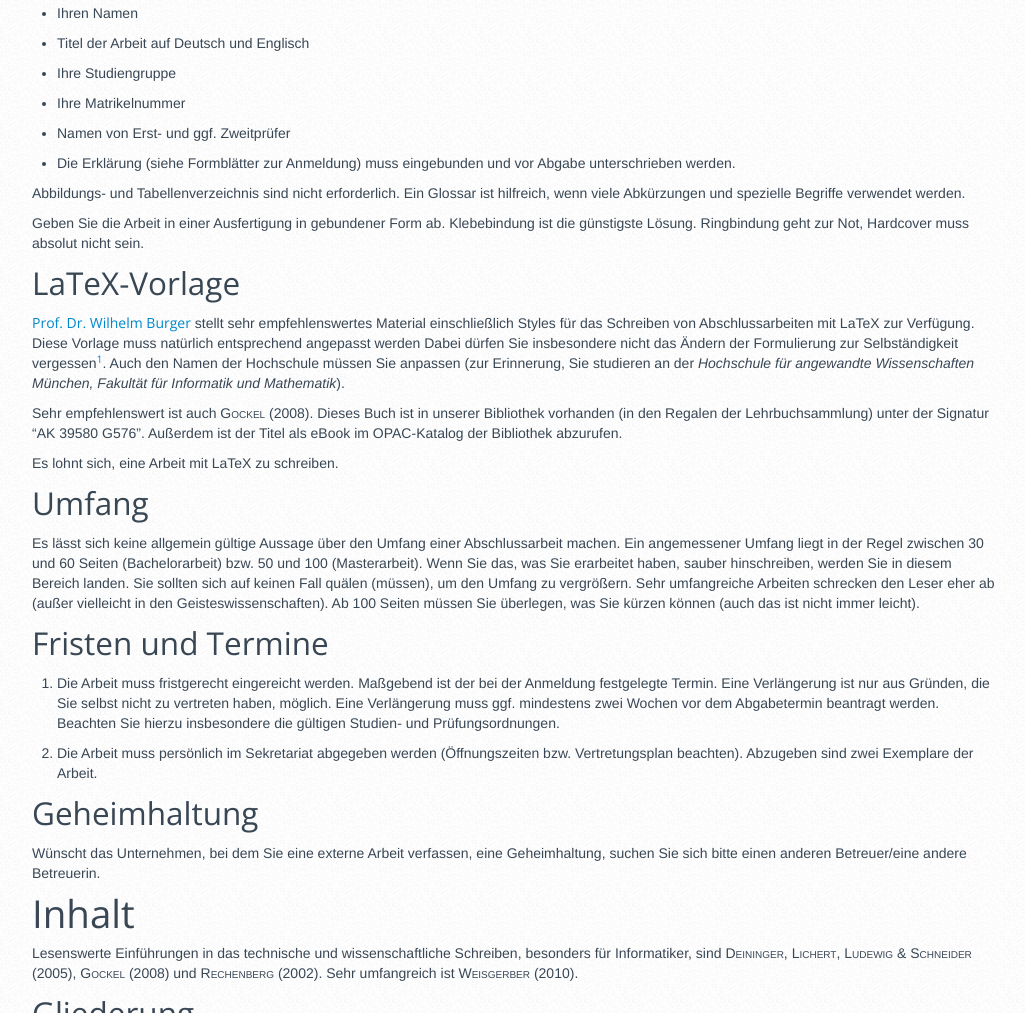
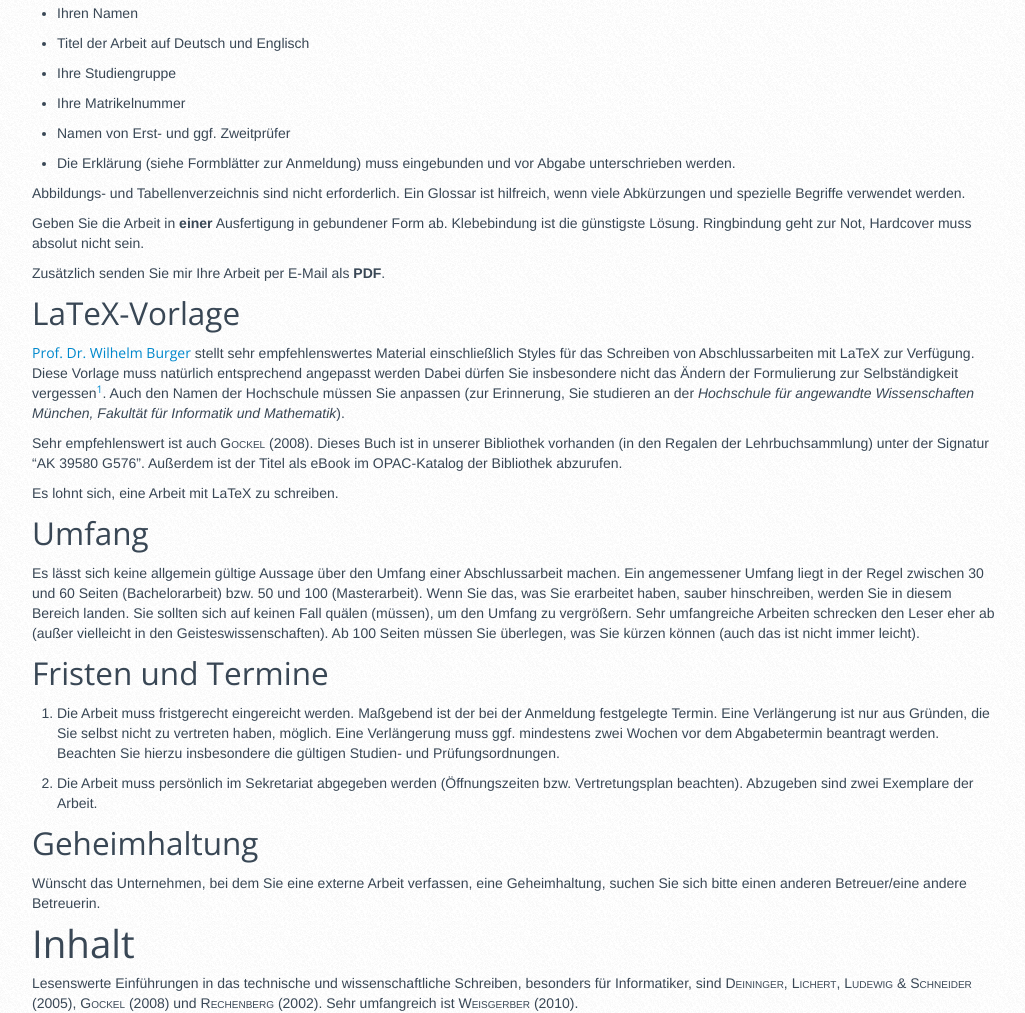
Before and after one commit to obcode/ob.cs.hm.edu, a plain HTML site: page misc/theses.html in a window 1280 px wide. Shown: the part 1004-2017 px from the top of the page, without its empty margins (123-1148 px from the left). Drawn offline with nearby package versions, Linux system fonts and the light colour scheme.

Commit message:
Update (2016-02-21 18:29:34 UTC)

```diff
--- a/misc/theses.html
+++ b/misc/theses.html
@@ -108,7 +108,8 @@
 <li><p>Die Erklärung (siehe Formblätter zur Anmeldung) muss eingebunden und vor Abgabe unterschrieben werden.</p></li>
 </ul>
 <p>Abbildungs- und Tabellenverzeichnis sind nicht erforderlich. Ein Glossar ist hilfreich, wenn viele Abkürzungen und spezielle Begriffe verwendet werden.</p>
-<p>Geben Sie die Arbeit in einer Ausfertigung in gebundener Form ab. Klebebindung ist die günstigste Lösung. Ringbindung geht zur Not, Hardcover muss absolut nicht sein.</p>
+<p>Geben Sie die Arbeit in <strong>einer</strong> Ausfertigung in gebundener Form ab. Klebebindung ist die günstigste Lösung. Ringbindung geht zur Not, Hardcover muss absolut nicht sein.</p>
+<p>Zusätzlich senden Sie mir Ihre Arbeit per E-Mail als <strong>PDF</strong>.</p>
 <h2 id="latex-vorlage">LaTeX-Vorlage</h2>
 <p><a href="http://staff.fh-hagenberg.at/burger/diplomarbeit/">Prof. Dr. Wilhelm Burger</a> stellt sehr empfehlenswertes Material einschließlich Styles für das Schreiben von Abschlussarbeiten mit LaTeX zur Verfügung. Diese Vorlage muss natürlich entsprechend angepasst werden Dabei dürfen Sie insbesondere nicht das Ändern der Formulierung zur Selbständigkeit vergessen<a href="#fn1" class="footnoteRef" id="fnref1"><sup>1</sup></a>. Auch den Namen der Hochschule müssen Sie anpassen (zur Erinnerung, Sie studieren an der <em>Hochschule für angewandte Wissenschaften München, Fakultät für Informatik und Mathematik</em>).</p>
 <p>Sehr empfehlenswert ist auch <span class="citation"><span style="font-variant: small-caps;">Gockel</span> (2008)</span>. Dieses Buch ist in unserer Bibliothek vorhanden (in den Regalen der Lehrbuchsammlung) unter der Signatur “AK 39580 G576”. Außerdem ist der Titel als eBook im OPAC-Katalog der Bibliothek abzurufen.</p>
```
